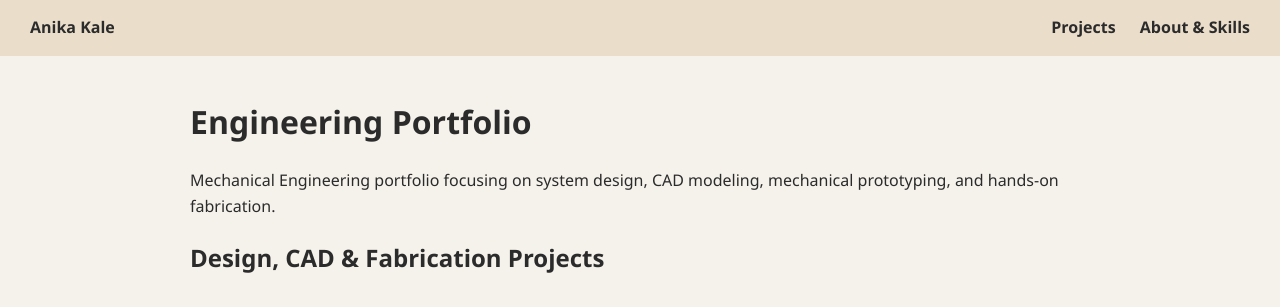
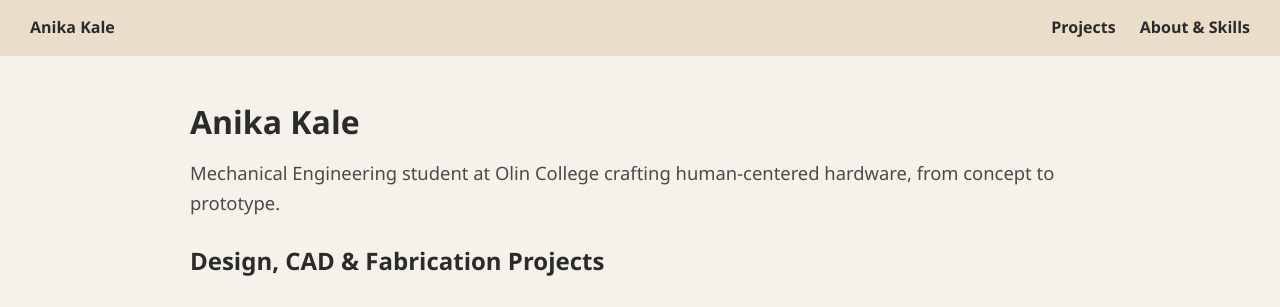
Before and after one commit to AnikaKale/AnikaKale.github.io, a plain HTML site: page index.html in a window 1280 px wide. Shown: the top 307 px of the page. Drawn offline with Linux system fonts and the light colour scheme.

Commit message:
Update index.html

```diff
--- a/index.html
+++ b/index.html
@@ -16,8 +16,10 @@
     </nav>
 
     <div class="container">
-        <h1>Engineering Portfolio</h1>
-        <p>Mechanical Engineering portfolio focusing on system design, CAD modeling, mechanical prototyping, and hands-on fabrication.</p>
+        <h1>Anika Kale</h1>
+        <p style="font-size: 1.15rem; font-weight: 500; color: #4a4a4a; margin-top: -10px; margin-bottom: 25px;">
+            Mechanical Engineering student at Olin College crafting human-centered hardware, from concept to prototype.
+        </p>
 
         <h2>Design, CAD & Fabrication Projects</h2>
         <div class="project-grid">
```
